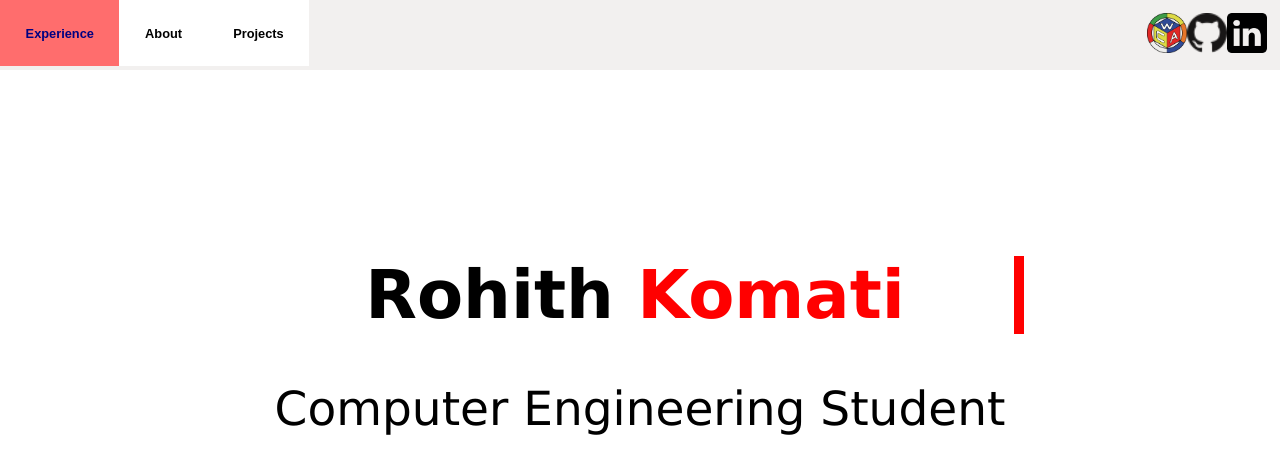
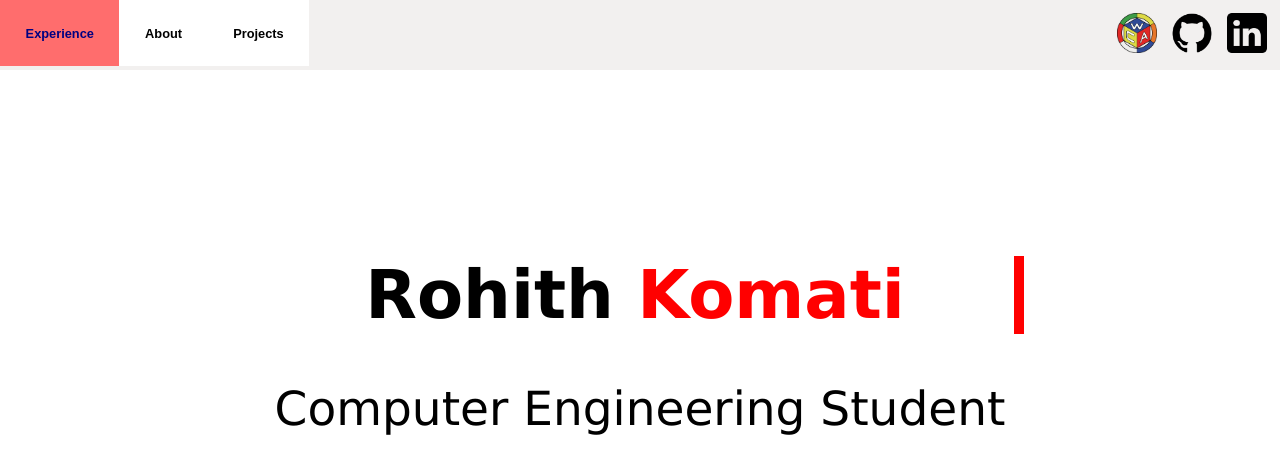
Before and after one commit to twonkista/Portfolio_Website, a Vue app in the folder Portfolio/: page / in a window 1280 px wide. Shown: the top 474 px of the page. Built offline with nearby package versions, Linux system fonts and the light colour scheme.

Commit message:
final commit 2024

```diff
--- a/Portfolio/src/components/ButtonGroup.vue
+++ b/Portfolio/src/components/ButtonGroup.vue
@@ -43,7 +43,7 @@ defineProps({
                 <img src="../assets/wca.png" width="40" height="40"/>
             </a>
             <a href="https://github.com/twonkista" target="_blank">
-                <img src="../assets/git2hub.png" width="40" height="40"/>
+                <img src="../assets/github3.png" width="70" height="40"/>
             </a>
             <a href="https://www.linkedin.com/in/rohith-k-b24104284" target="_blank">
                 <img src="../assets/lined2din.png" width="40" height="40"/>
```
Also changed, not shown: Portfolio/src/assets/github3.png (added).
